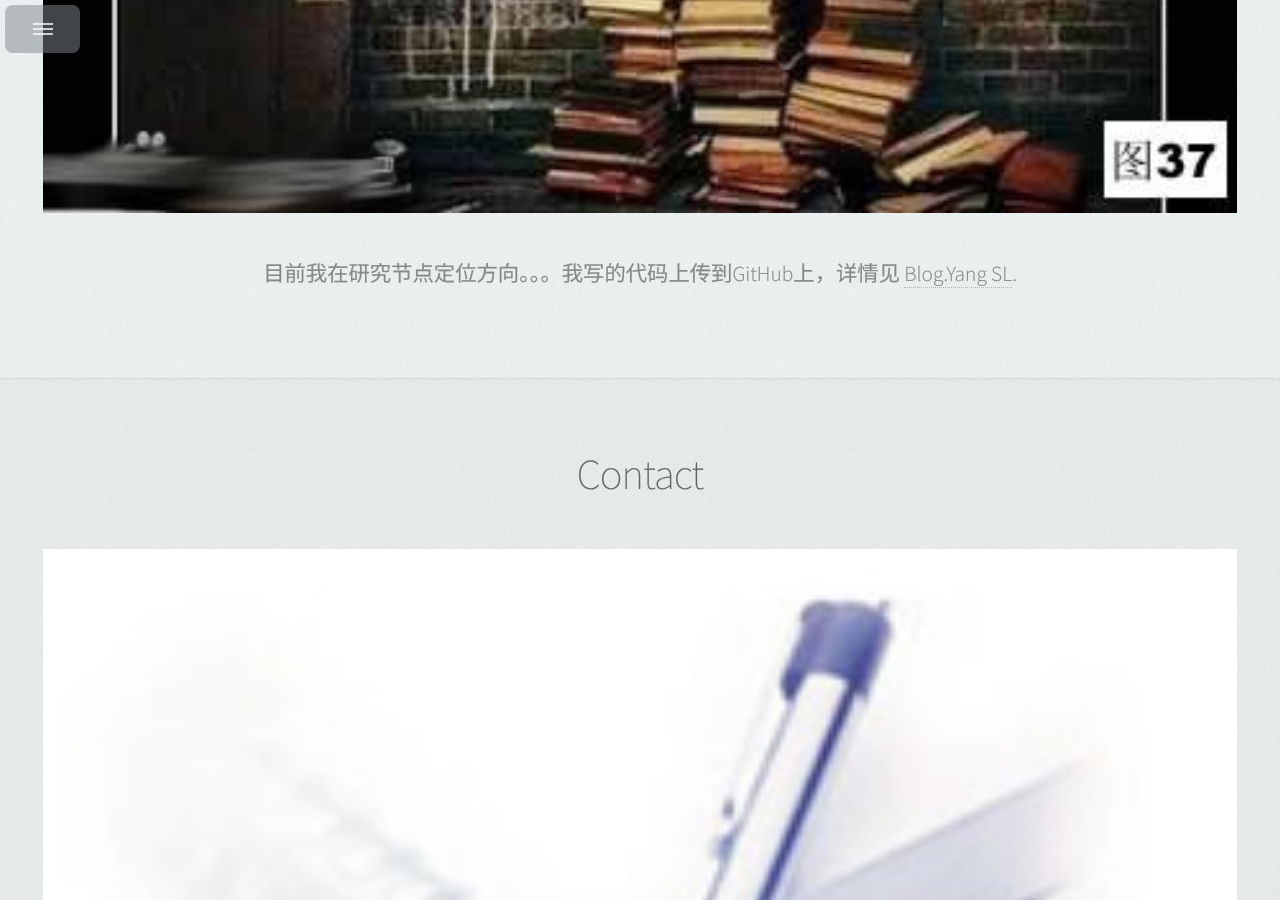
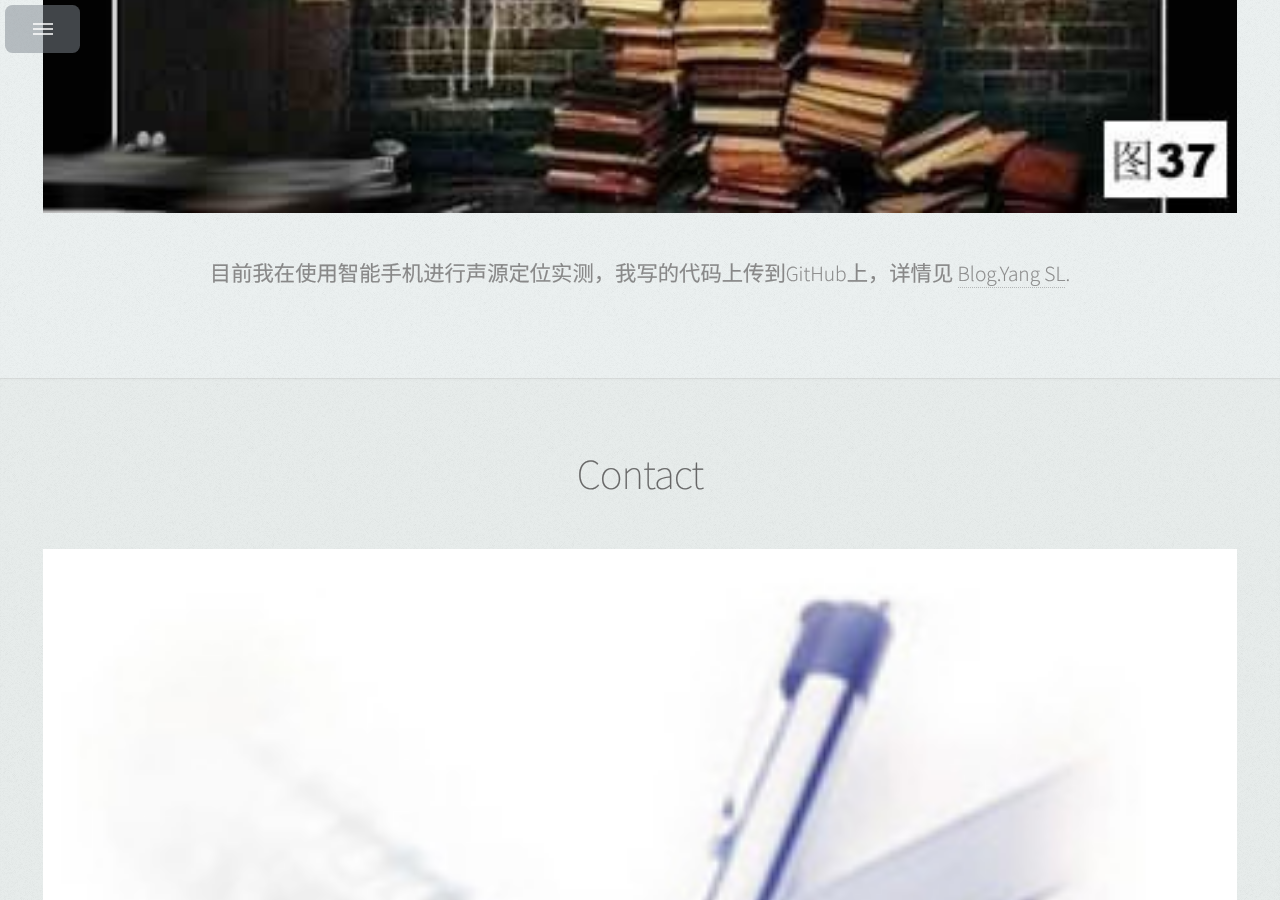
Before and after one commit to YangShuailing/yangshuailing.github.com, a Jekyll site: the page built from index.html, in a window 1280 px wide and 900 px high, scrolled down 3799 px. Built offline with Jekyll 4.4.1, drawn with Linux system fonts in a browser that asks for light colours.

Commit message:
main 内容修改

```diff
--- a/_includes/main.html
+++ b/_includes/main.html
@@ -53,7 +53,7 @@
 								<h2>Current Work</h2>
 							</header>
 							<a href="#" class="image featured"><img src="images/IMG_5205.jpg" alt="" /></a>
-							<p>目前我在研究节点定位方向。。。我写的代码上传到GitHub上，详情见 <a href="https://github.com/YangShuailing">Blog.Yang SL</a>.</p>
+							<p>目前我在使用智能手机进行声源定位实测，我写的代码上传到GitHub上，详情见 <a href="https://github.com/YangShuailing">Blog.Yang SL</a>.</p>
 
 
 						</div>
```
